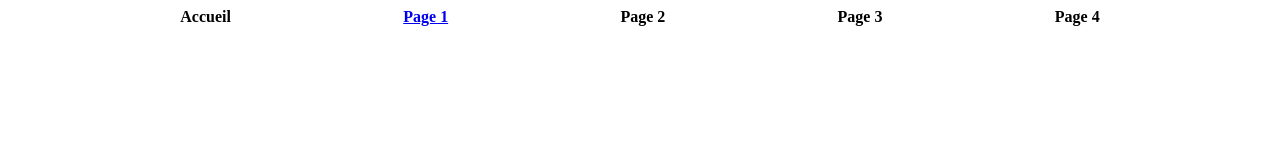
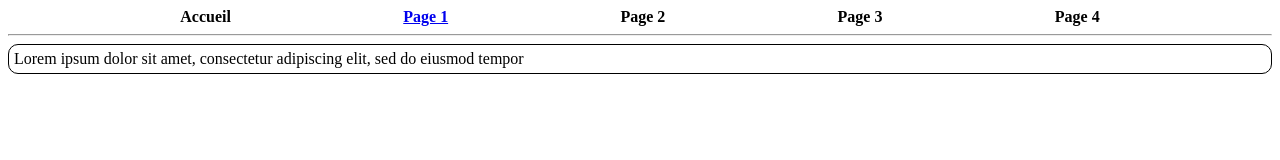
Before and after one commit to plamour/SiteWebQarnot, a plain HTML site: page page_accueil.html in a window 1280 px wide. Drawn offline with Linux system fonts and the light colour scheme.

Commit message:
Html update

```diff
--- a/page_accueil.html
+++ b/page_accueil.html
@@ -26,7 +26,13 @@
                 <strong>Page 4</strong>
             </div>
         </div>
+        <hr>
     </nav>
 </header>
+<section class="first_section">
+    <div class="text_container">
+        Lorem ipsum dolor sit amet, consectetur adipiscing elit, sed do eiusmod tempor
+    </div>
+</section>
 </body>
 </html>
--- a/style.css
+++ b/style.css
@@ -3,3 +3,10 @@
     flex-direction: row;
     justify-content: space-evenly;
 }
+.text_container {
+    border: 1px solid black;
+    border-radius: 10px;
+    padding: 5px;
+    display: flex;
+    flex-direction: column;
+}
```
